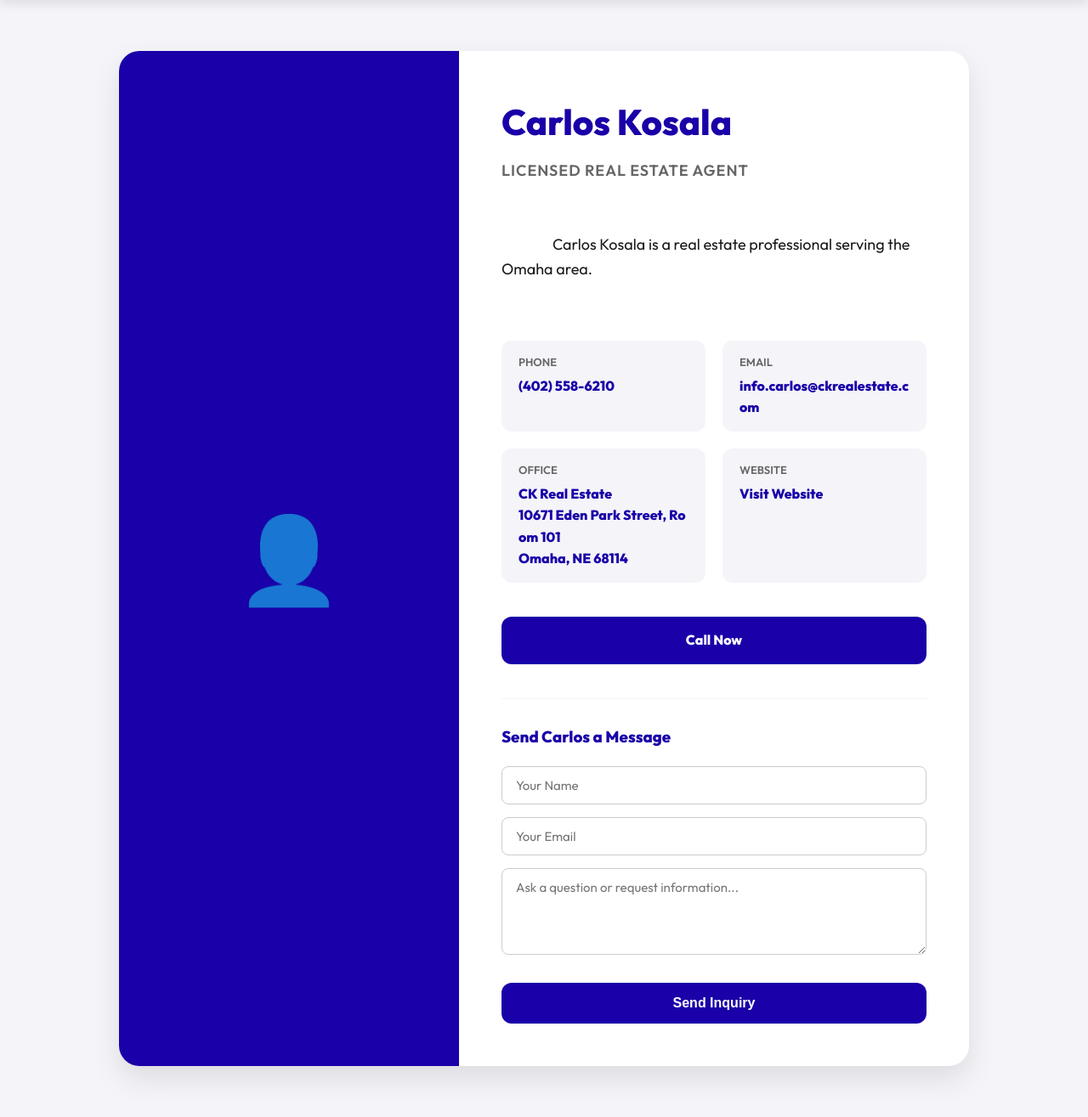
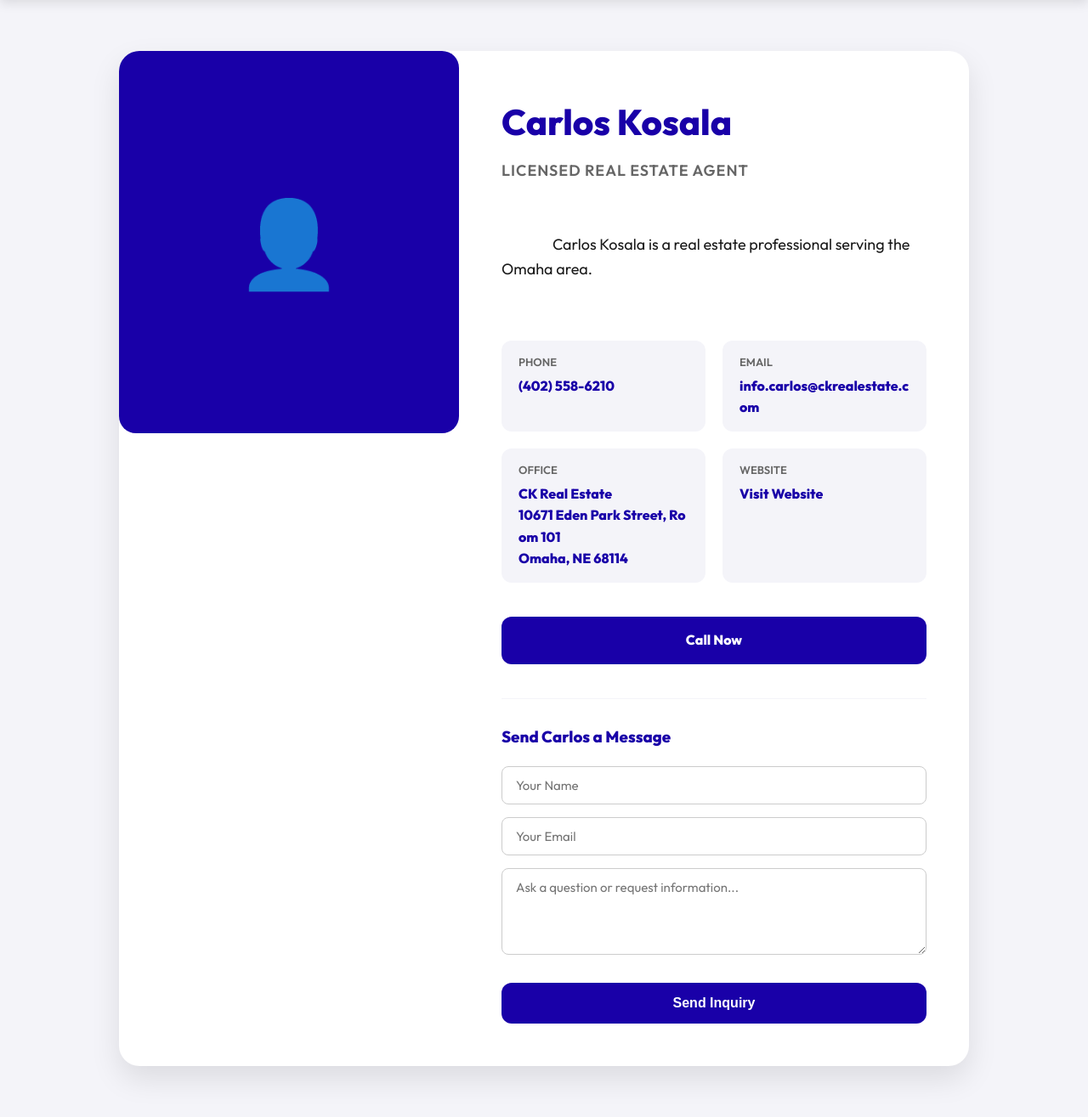
Before and after one commit to engrawaiszafar/Team3_8210, a Django app: page /agent/ in a window 1280 px wide. Shown: the part 56-1371 px from the top of the page at 85% size. Run offline with Django 5.2, Linux system fonts and the light colour scheme; data comes from the database, SQL or seed files in the repository.

Commit message:
update picture allignment

```diff
--- a/main/templates/agent_profile.html
+++ b/main/templates/agent_profile.html
@@ -75,7 +75,9 @@
             display: flex;
             align-items: center;
             justify-content: center;
-            min-height: 400px;
+            height: 450px;
+            overflow: hidden;
+            border-radius: 20px;
         }
 
         .profile-img {
```
